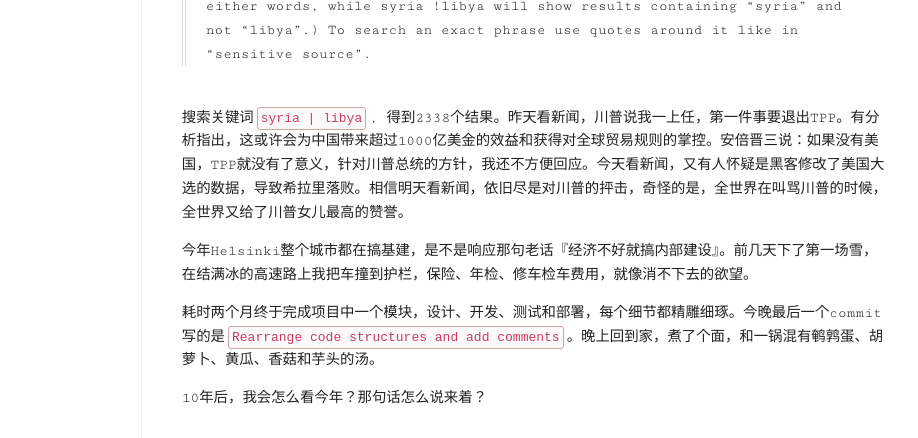
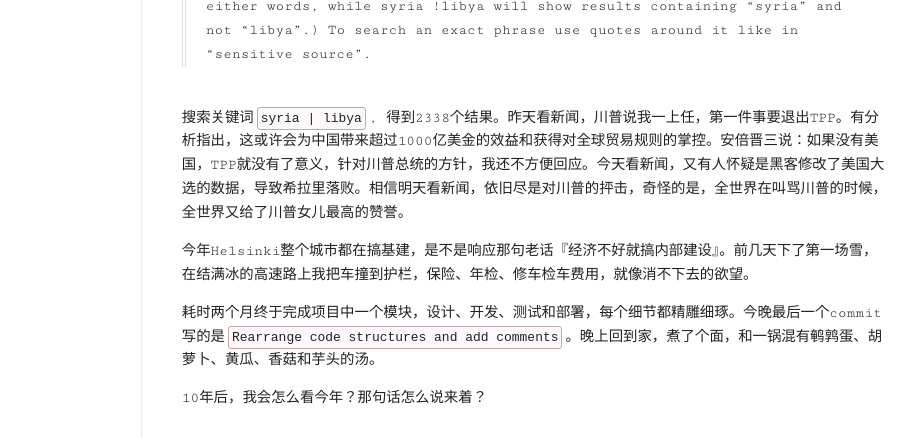
Before and after one commit to crabcanon/crabcanon.github.com, a Jekyll site: the page built from _posts/2016-11-25-complexity.md, in a window 1280 px wide. Shown: the part 1745-2183 px from the top of the page, without its empty margins (192-1110 px from the left). Built offline with Jekyll 4.4.1, drawn with Linux system fonts in a browser that asks for light colours.

Commit message:
Update syntax.css

```diff
--- a/assets/css/syntax.css
+++ b/assets/css/syntax.css
@@ -27,9 +27,8 @@ pre tt {
 code, tt {
   margin: 3px;
   padding: 3px;
-  font-size: 13px;
+  font-size: 0.9em;
   white-space: nowrap;
-  color: #cd3b60;
   border: 1px solid #cca5a5;
   background-color: #fbf9f9;
   border-radius: 3px;
```
